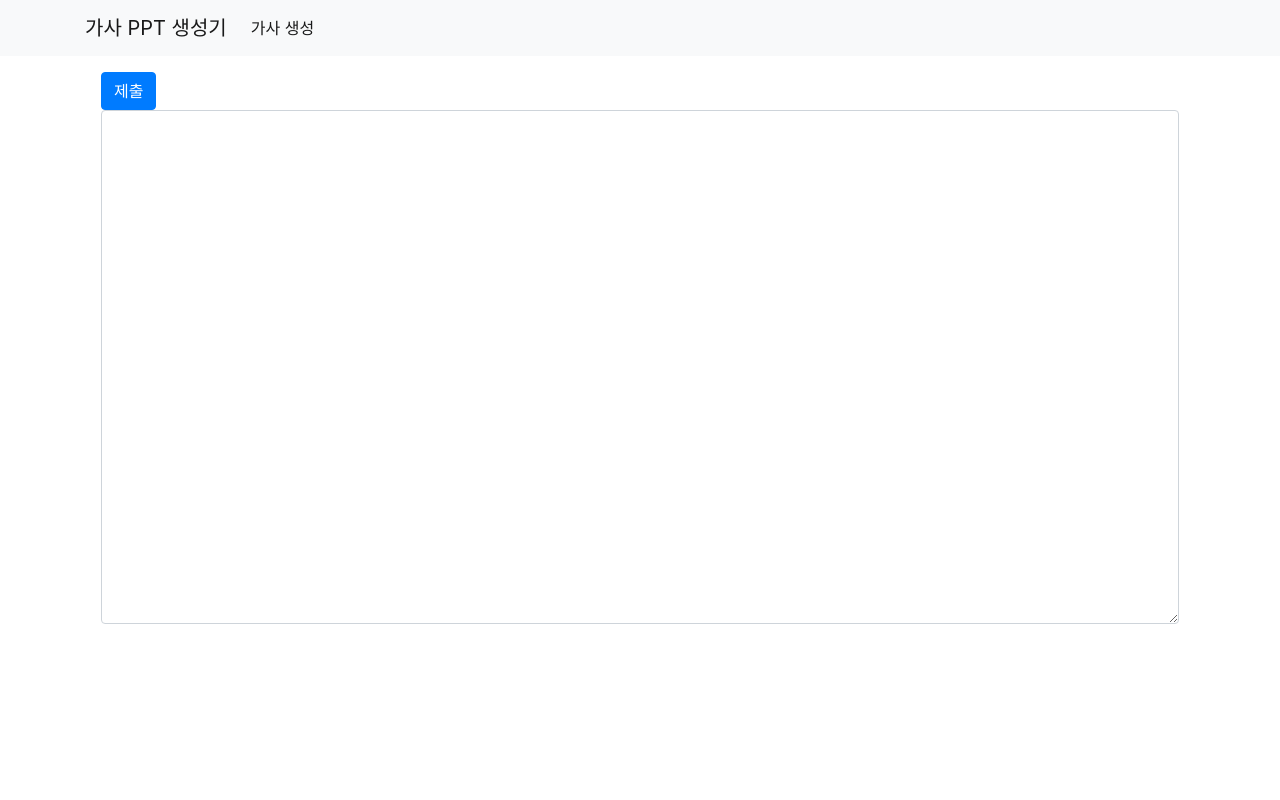
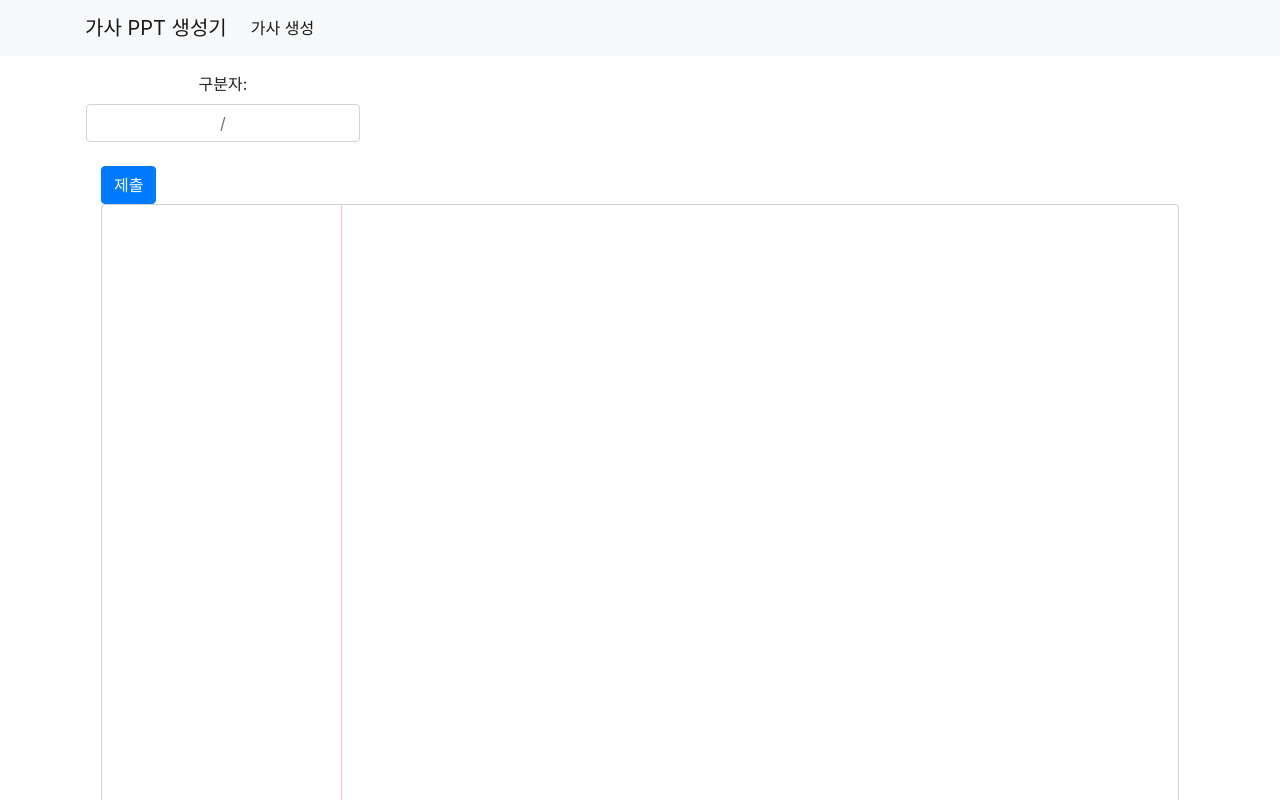
Before and after one commit to jjmean2/ppt_create, a React (Create React App) app: page / in a window 1280 px wide. Shown: the top 800 px of the page. Built offline with nearby package versions, Linux system fonts and the light colour scheme.

Commit message:
Delimiter change

```diff
--- a/package.json
+++ b/package.json
@@ -1,5 +1,5 @@
 {
-  "name": "react-app",
+  "name": "ppt_create",
   "version": "0.1.0",
   "private": true,
   "homepage": "https://jjmean2.github.io/ppt_create/",
--- a/src/App.css
+++ b/src/App.css
@@ -56,3 +56,18 @@ textarea#lyrics {
 div.button-container {
   display: flex;
 }
+
+input#delimiter {
+  text-align: center;
+}
+
+.textAreaContainer {
+  position: relative;
+}
+.verticalLine {
+  border-left: thin solid pink;
+  position: absolute;
+  left: 15em;
+  top: 0;
+  height: 100%;
+}
--- a/src/App.tsx
+++ b/src/App.tsx
@@ -20,6 +20,7 @@ const getFilename = (): string => {
 
 function App() {
   const formRef = useRef<HTMLFormElement>(null);
+  const delimiterInputRef = useRef<HTMLInputElement>(null);
   const textAreaRef = useRef<HTMLTextAreaElement>(null);
   const hiddenBodyRef = useRef<HTMLInputElement>(null);
   const filenameRef = useRef<HTMLInputElement>(null);
@@ -37,7 +38,9 @@ function App() {
       return;
     }
     const parser = new LyricParser(value);
-    const formText = parser.toFormText();
+    const formText = parser.toFormText({
+      delimiter: delimiterInputRef.current?.value || undefined,
+    });
     hiddenBodyRef.current.value = formText;
     filenameRef.current.value = getFilename();
     console.log(formText);
@@ -87,16 +90,33 @@ function App() {
             <input ref={filenameRef} type="hidden" name="filename"></input>
           </form>
           <div className="page">
+            <div className="row">
+              <div className="col-xs-2">
+                <label htmlFor="delimiter">구분자: </label>
+                <input
+                  ref={delimiterInputRef}
+                  id="delimiter"
+                  className="form-control"
+                  placeholder="/"
+                  type="text"
+                />
+              </div>
+              <div className="col"></div>
+            </div>
+            <br />
             <div className="button-container">
               <button className="btn btn-primary" onClick={handleButtonClick}>
                 제출
               </button>
             </div>
-            <textarea
-              className="form-control"
-              ref={textAreaRef}
-              id="lyrics"
-            ></textarea>
+            <div className="textAreaContainer">
+              <textarea
+                className="form-control"
+                ref={textAreaRef}
+                id="lyrics"
+              ></textarea>
+              <div className="verticalLine" />
+            </div>
           </div>
         </div>
       </div>{" "}
--- a/src/parser/LyricParser.ts
+++ b/src/parser/LyricParser.ts
@@ -1,27 +1,32 @@
-import { LineParser } from './LineParser'
-import { Slide, SlideConvertMethod, SongParser } from './SongParser'
+import { LineParser } from "./LineParser";
+import { Slide, SlideConvertMethod, SongParser } from "./SongParser";
 
 function convertSlideToFormText(slide: Slide): string {
-  const { tag, body } = slide
-  return [`[[${tag ?? ''}]]`, body || tag].join('\n')
+  const { tag, body } = slide;
+  return [`[[${tag ?? ""}]]`, body || tag].join("\n");
 }
 function convertSongSlidesToFormText(slides: Slide[]): string {
-  return slides.map(convertSlideToFormText).join('\n---\n')
+  return slides.map(convertSlideToFormText).join("\n---\n");
 }
 
 export class LyricParser {
-  lineParser: LineParser
-  songParsers: SongParser[]
+  lineParser: LineParser;
+  songParsers: SongParser[];
   constructor(text: string) {
-    this.lineParser = new LineParser(text)
-    this.songParsers = this.lineParser.songs()
+    this.lineParser = new LineParser(text);
+    this.songParsers = this.lineParser.songs();
   }
 
-  toFormText(method: SlideConvertMethod = SlideConvertMethod.withFlowOrder): string {
+  toFormText(
+    options: {
+      method?: SlideConvertMethod;
+      delimiter?: string;
+    } = {}
+  ): string {
     return this.songParsers
-      .map($0 => {
-        return convertSongSlidesToFormText($0.toSlides(method))
+      .map(($0) => {
+        return convertSongSlidesToFormText($0.toSlides(options));
       })
-      .join('\n===\n')
+      .join("\n===\n");
   }
 }
--- a/src/parser/SongParser.ts
+++ b/src/parser/SongParser.ts
@@ -3,29 +3,43 @@ import { LineCategory, splitAsTokens } from "./LineParser";
 const lineTerminatorPattern = /\/\n?|\n/g;
 const slideTerminatorPattern = /;\n*|\n\n+/g;
 
-function splitArrayBySize<T>(array: T[], size: number): T[][] {
-  const result = [] as T[][];
-  for (const element of array) {
-    const last = result[result.length - 1];
-    if (last && last.length < size) {
-      last.push(element);
-    } else {
-      result.push([element]);
-    }
-  }
-  return result;
+function trimEachLine(text: string) {
+  return text
+    .split("\n")
+    .map(($0) => $0.trim())
+    .join("\n");
 }
 
-function convertBodyToSlide(body: Body, lineSize = 2): Slide[] {
+function capitalizeEachLine(text: string) {
+  return text
+    .split("\n")
+    .map(($0) => ($0[0]?.toUpperCase() ?? "") + $0.slice(1))
+    .join("\n");
+}
+
+function escapeRegExp(string: string) {
+  return string.replace(/[.*+?^${}()|[\]\\]/g, "\\$&"); // $& means the whole matched string
+}
+
+function convertBodyToSlide(body: Body, delimiter: string): Slide[] {
+  const lineDelim = new RegExp(`\\n?${escapeRegExp(delimiter)}\\n?`, "g");
+  const slideDelim = new RegExp(
+    `\\n?${escapeRegExp(`${delimiter}${delimiter}`)}\\n?`,
+    "g"
+  );
+  const slideTerm = /\n\n+/g;
+
   const { tag, lines } = body;
   console.log("## lines", lines);
-  const processed = lines
+  const delimProcessed = lines
     .map(($0) => $0.trim())
     .join("\n")
-    .replace(slideTerminatorPattern, ";")
-    .replace(lineTerminatorPattern, "/")
-    .split(slideTerminatorPattern)
+    .replace(slideDelim, "\n\n")
+    .replace(lineDelim, "\n");
+  const processed = capitalizeEachLine(trimEachLine(delimProcessed))
+    .split(slideTerm)
     .filter(($0) => /^(?!\s*$).+/.test($0));
+
   console.log("## processed", processed);
   if (processed.length === 0) {
     processed.push("");
@@ -138,13 +152,15 @@ export class SongParser {
     );
   }
 
-  toSlideBodyOrder(): Slide[] {
-    return this.bodys.flatMap(($0) => convertBodyToSlide($0));
+  toSlideBodyOrder(options: { delimiter: string }): Slide[] {
+    const { delimiter } = options;
+    return this.bodys.flatMap(($0) => convertBodyToSlide($0, delimiter));
   }
 
-  toSlideFlowOrder(): Slide[] {
+  toSlideFlowOrder(options: { delimiter: string }): Slide[] {
+    const { delimiter } = options;
     if (this.flow === undefined) {
-      return this.toSlideBodyOrder();
+      return this.toSlideBodyOrder(options);
     }
     const flowTokens = splitAsTokens(this.flow).map(($0) => $0.toUpperCase());
     const usedTokens = [] as string[];
@@ -162,14 +178,14 @@ export class SongParser {
       if (typeof body === "string") {
         return [{ tag: body, body: "" }];
       } else {
-        return convertBodyToSlide(body);
+        return convertBodyToSlide(body, delimiter);
       }
     });
     const slidesFromUnusedTaggedBodys = this.bodys
       .filter(($0) => $0.tag && !usedTokens.includes($0.tag))
-      .flatMap(($0) => convertBodyToSlide($0));
+      .flatMap(($0) => convertBodyToSlide($0, delimiter));
     const slidesFromUntaggedBodys = this.bodysWithNoTag.flatMap(($0) =>
-      convertBodyToSlide($0)
+      convertBodyToSlide($0, delimiter)
     );
     return slidesFromFlowTokens
       .concat(slidesFromUnusedTaggedBodys)
@@ -177,15 +193,22 @@ export class SongParser {
   }
 
   toSlides(
-    method: SlideConvertMethod = SlideConvertMethod.withFlowOrder
+    options: {
+      method?: SlideConvertMethod;
+      delimiter?: string;
+    } = {}
   ): Slide[] {
+    const {
+      method = SlideConvertMethod.withFlowOrder,
+      delimiter = "/",
+    } = options;
     switch (method) {
       case SlideConvertMethod.withFlowOrder:
-        return this.toSlideFlowOrder();
+        return this.toSlideFlowOrder({ delimiter });
       case SlideConvertMethod.withBodyOrder:
-        return this.toSlideBodyOrder();
+        return this.toSlideBodyOrder({ delimiter });
       default:
-        return this.toSlideBodyOrder();
+        return this.toSlideBodyOrder({ delimiter });
     }
   }
 
```
